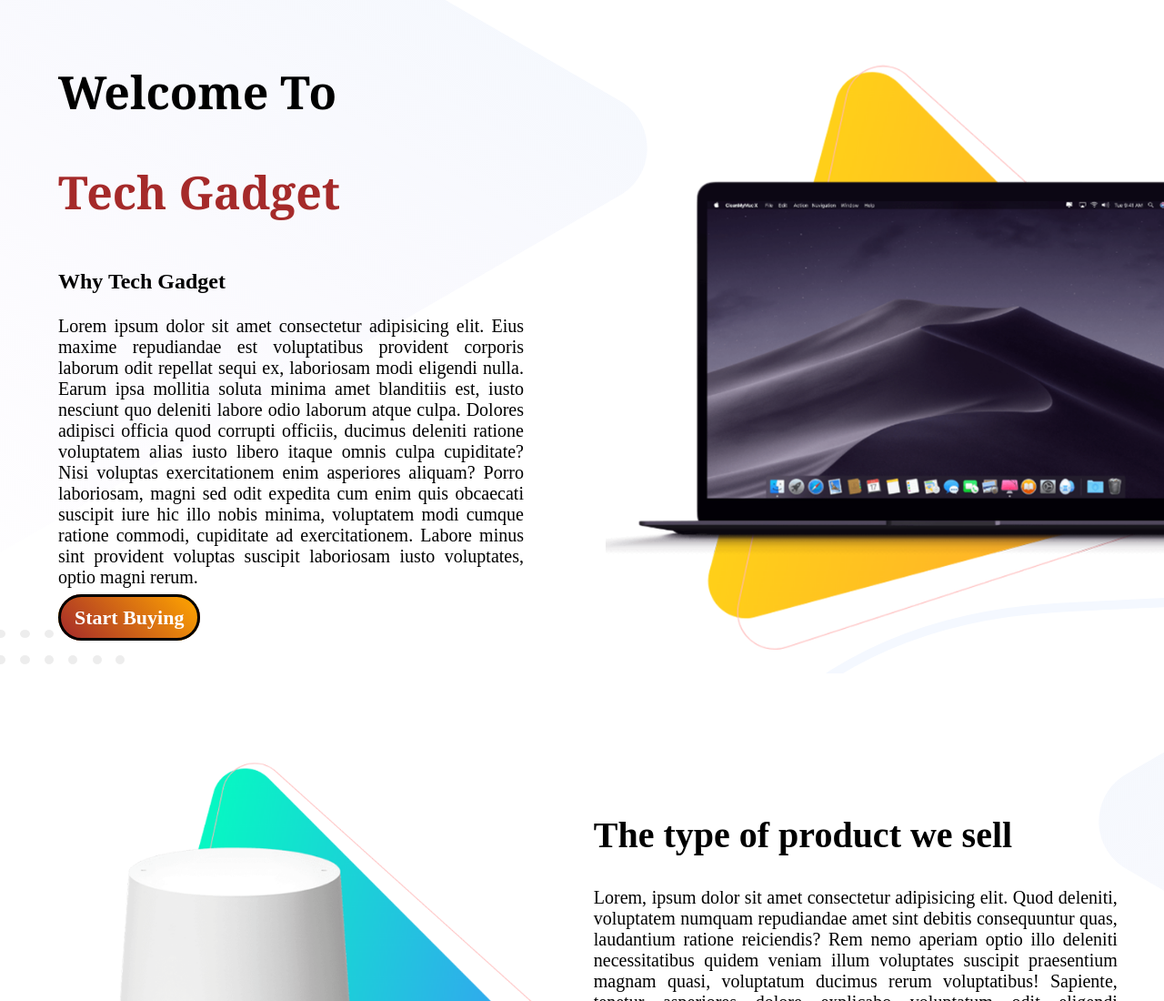
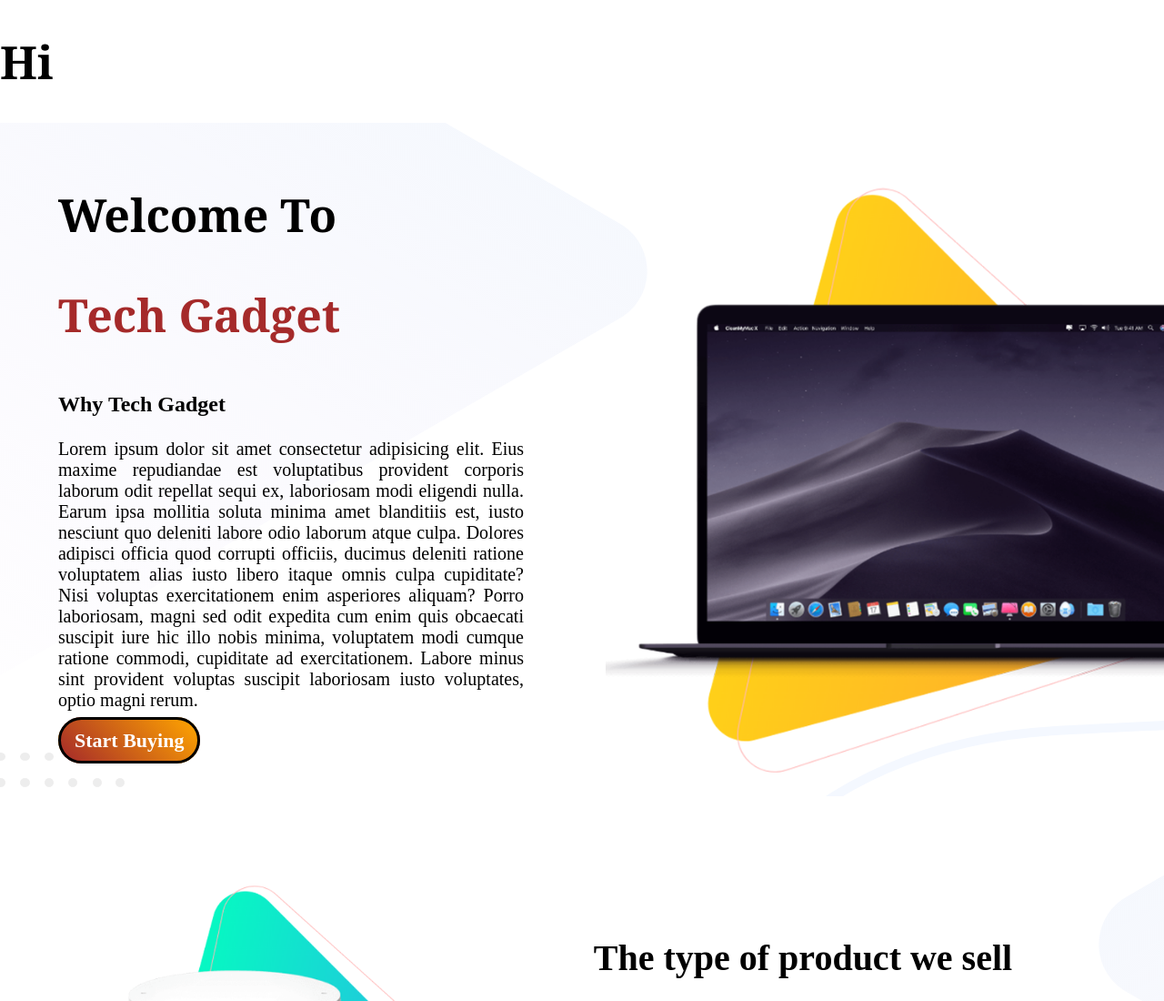
Before and after one commit to WHITEARU/first-website, a plain HTML site: page index.html in a window 1280 px wide. Shown: the top 1100 px of the page at 91% size. Drawn offline with Linux system fonts and the light colour scheme.

Commit message:
Update index.html

```diff
--- a/index.html
+++ b/index.html
@@ -8,6 +8,9 @@
 </head>
 <body>
 
+<h1 class="h1">
+      Hi
+    </h1>
 
 <section class="s1">
   <div class="d1 d1and2">
```
